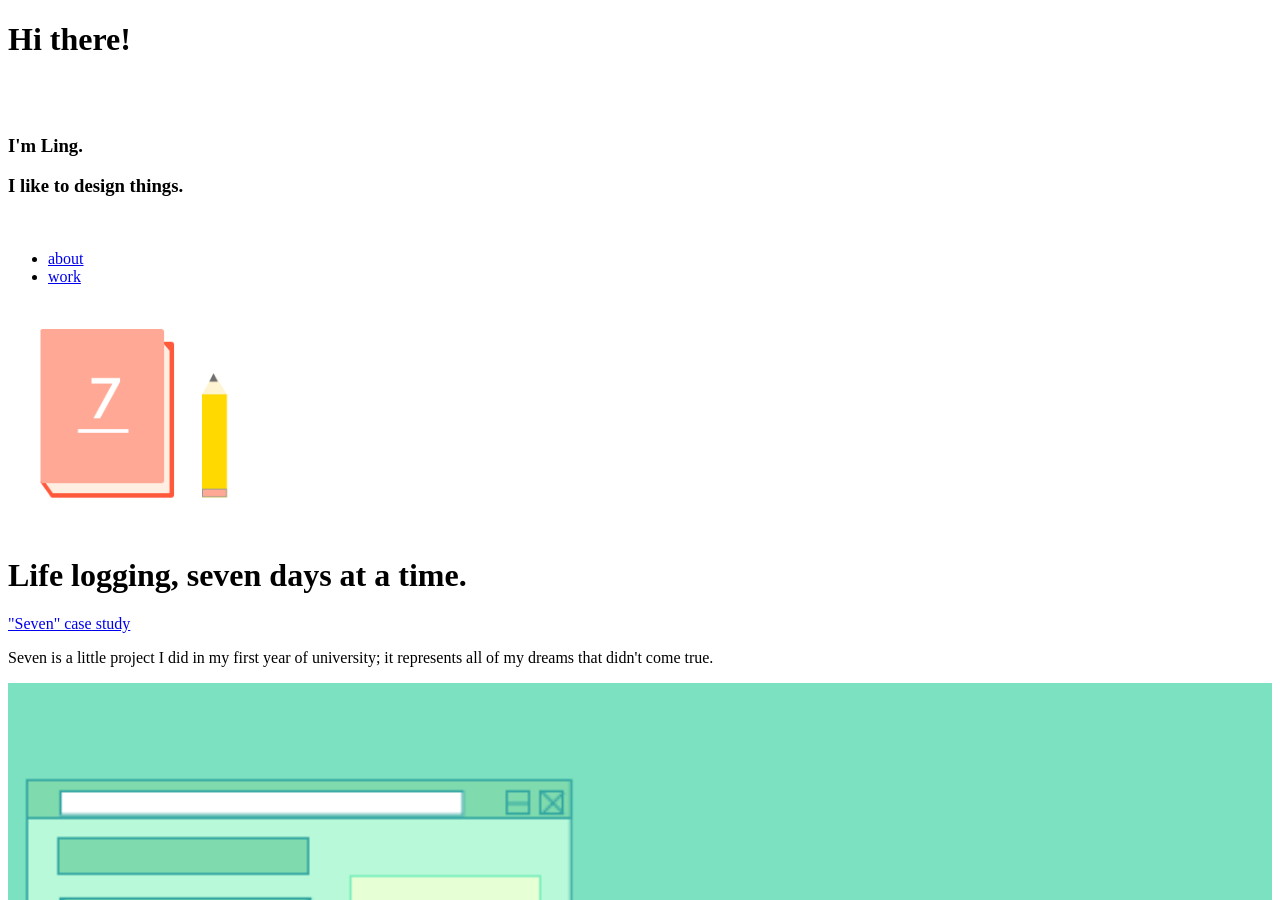
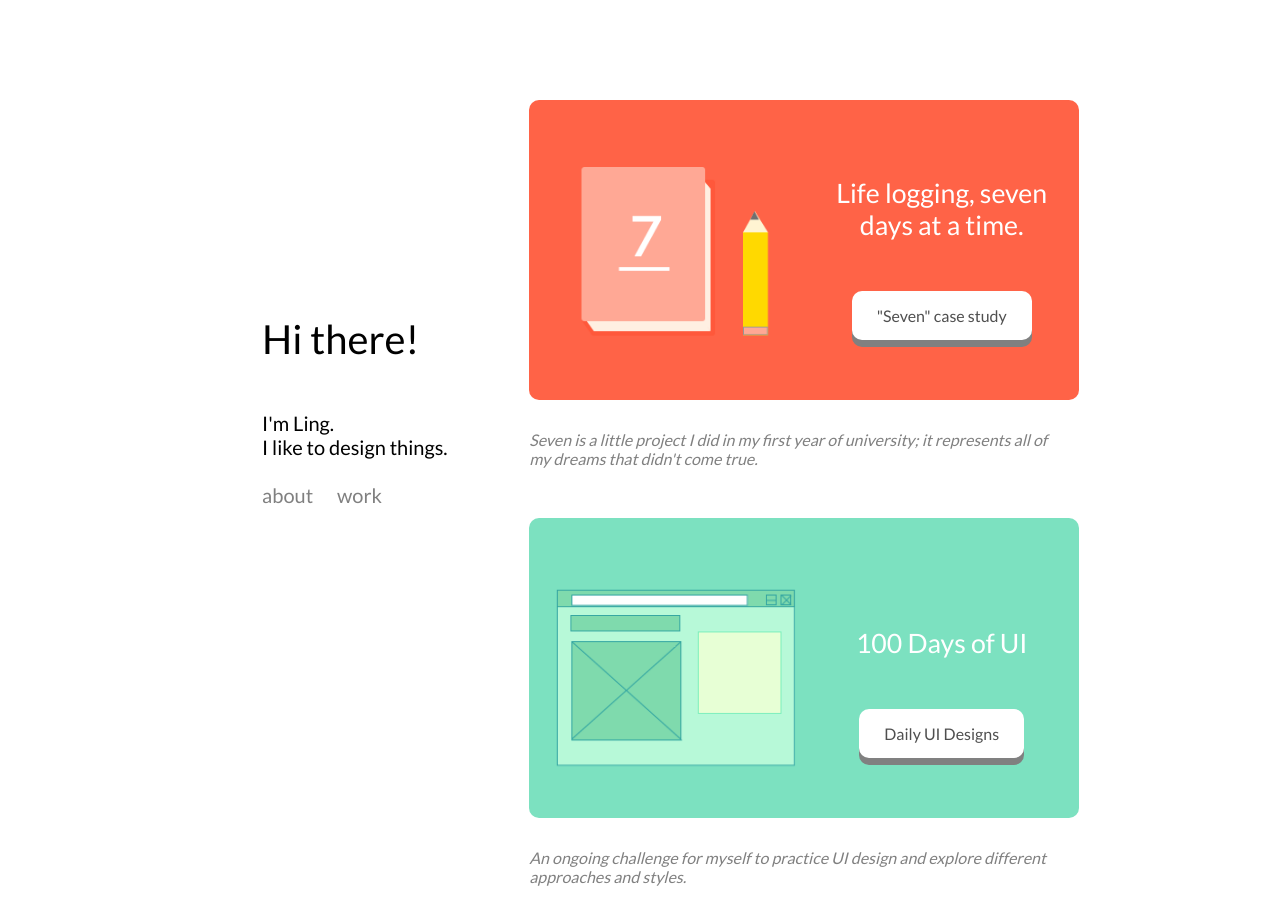
Before and after one commit to fishtoucher/portfolio, a Jekyll site: the page index.html, which Jekyll copies as it is, in a window 1280 px wide and 900 px high. Built offline with Jekyll 4.4.1, drawn with Linux system fonts in a browser that asks for light colours.

Commit message:
Update index.html

```diff
--- a/index.html
+++ b/index.html
@@ -2,7 +2,7 @@
 <html>
 	<head>
 		<title>Lemony Goodness</title>
-		<link rel="stylesheet" type="text/css" href="style.css">
+		<link rel="stylesheet" type="text/css" href="css/style.css">
 		<link href="https://fonts.googleapis.com/css?family=Lato:300,400" rel="stylesheet">
 	</head>
 	<body>
```
